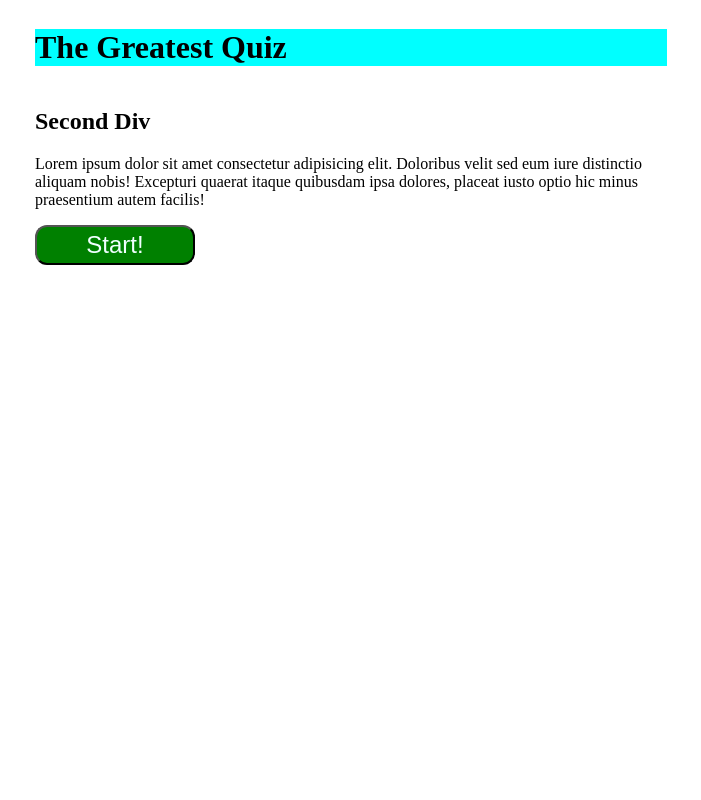
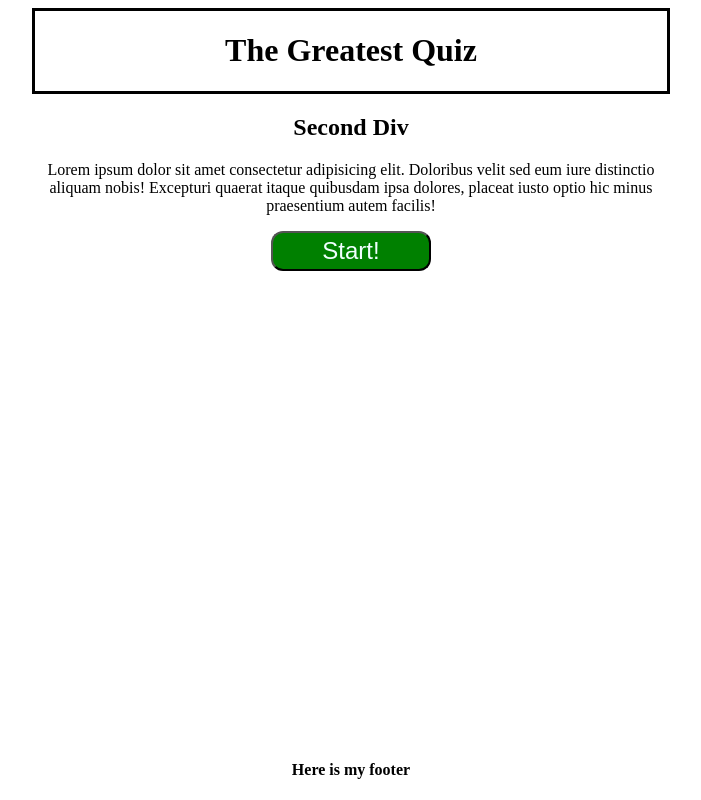
Before and after one commit to Guzzemetti/the-greatest-quiz, a plain HTML site: page index.html in a window 1280 px wide. Shown: the whole page, without its empty margins (289-990 px from the left). Drawn offline with Linux system fonts and the light colour scheme.

Commit message:
added button and basic functionality

```diff
--- a/assets/logic.js
+++ b/assets/logic.js
@@ -0,0 +1,7 @@
+const headerDiv = document.getElementById("headerDiv");
+
+
+
+function change(){
+    headerDiv.style.color = "blue"
+}
--- a/assets/style.css
+++ b/assets/style.css
@@ -2,19 +2,21 @@ body{
     display: flex;
     flex-direction: column;
     align-items: center;
+    text-align: center;
 }
 
 div{
     width: 50%;
 }
 
+/* ________________________Start Button__________________________ */
 button{
     justify-self: center;
 }
 
 #startButton:active {
     transform: translateY(2px);
-  }
+}
 
 #startButton:hover{
     transition-duration: 0.2s;
@@ -30,8 +32,17 @@ button{
     height: 2.5rem;
     border-radius: 12px;
 }
+/* __________________________________________________ */
 
 
-#title{
-    background-color: aqua;
+#headerDiv{
+    border-style: solid;
 }
+
+
+footer{
+    position: fixed;
+    left: 0;
+    bottom: 0;
+    width: 100%;
+}
--- a/index.html
+++ b/index.html
@@ -8,13 +8,17 @@
     <link rel="stylesheet" href="./assets/style.css">
 </head>
 <body>
-    <div>
+    <div id="headerDiv">
         <h1 id="title">The Greatest Quiz</h1>
     </div>
     <div>
         <h2>Second Div</h2>
         <p>Lorem ipsum dolor sit amet consectetur adipisicing elit. Doloribus velit sed eum iure distinctio aliquam nobis! Excepturi quaerat itaque quibusdam ipsa dolores, placeat iusto optio hic minus praesentium autem facilis!</p>
-        <button id="startButton">Start!</button>
+        <button id="startButton" onclick="change()">Start!</button>
     </div>
+    <footer>
+        <h4>Here is my footer</h4>
+    </footer>
+    <script src="./assets/logic.js"></script>
 </body>
 </html>
```
